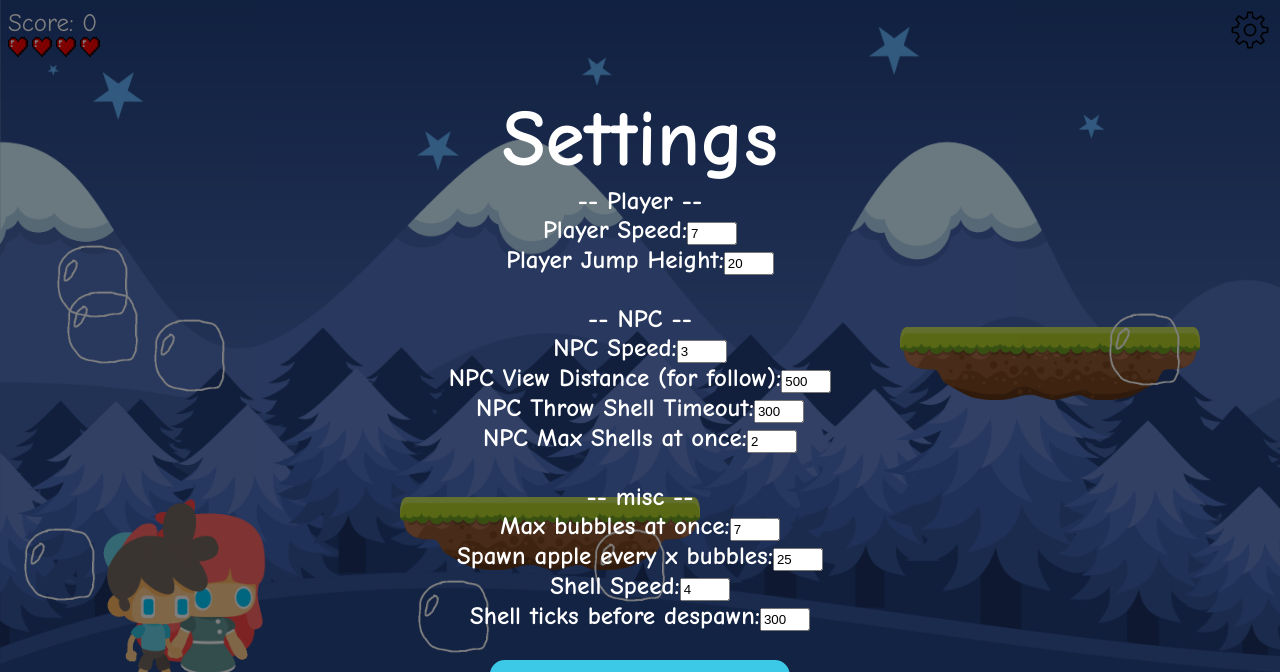
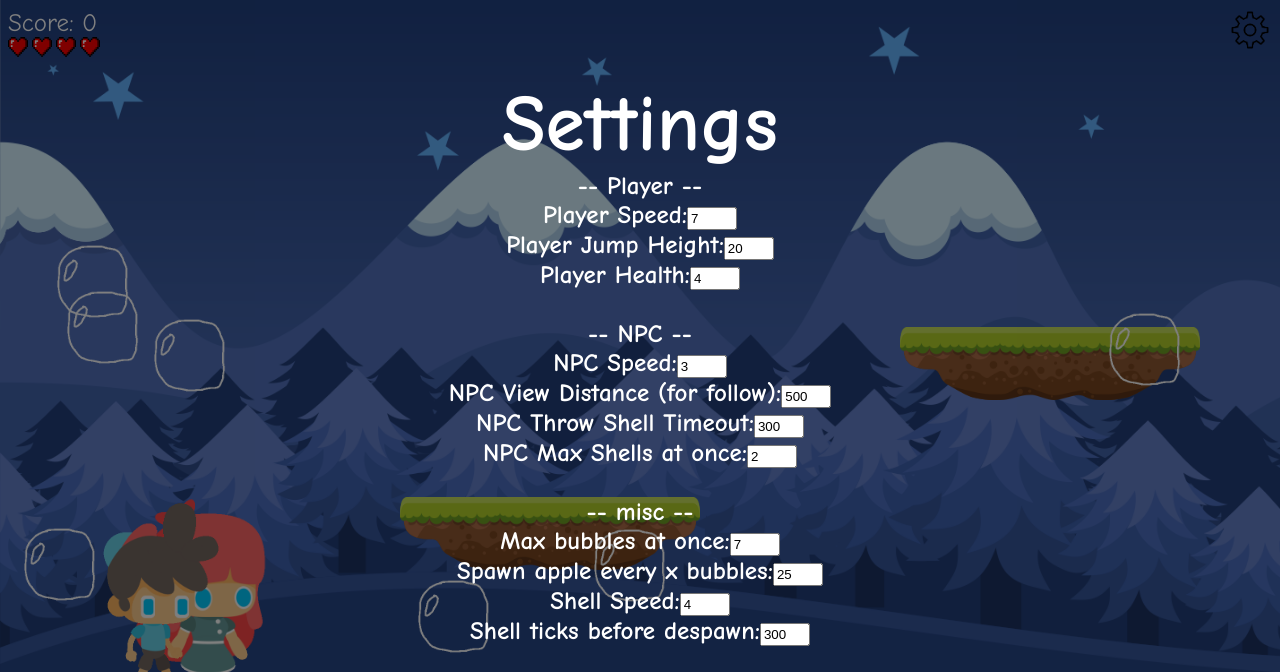
Before and after one commit to markviews/simple-html5-game, a plain HTML site: page index.html in a window 1280 px wide. Both pictures are taken after a click on the picture 1250 px from the left and 30 px from the top of the page. Shown: the top 672 px of the page. Drawn offline with Linux system fonts and the light colour scheme.

Commit message:
added player health to settings menu
renamed game.js
added credit for settings icon
added player health to settings menu
added webpage <title>

```diff
--- a/gameHTML5.js
+++ b/game.js
@@ -390,6 +390,7 @@ function openSettings() {
   document.getElementById("shell.speed").value = shell.speed;
   document.getElementById("shell.lifetime").value = shell.lifetime;
   document.getElementById("maxBubbles").value = maxBubbles;
+  document.getElementById("player.health").value = player.health;
   pause = true;
 }
 
@@ -408,5 +409,6 @@ function returnToGame() {
   shell.speed = parseFloat(document.getElementById("shell.speed").value);
   shell.lifetime = parseFloat(document.getElementById("shell.lifetime").value);
   maxBubbles = parseFloat(document.getElementById("maxBubbles").value);
+  player.health = parseFloat(document.getElementById("player.health").value);
   pause = false;
 }
--- a/index.html
+++ b/index.html
@@ -1,6 +1,7 @@
 <html>
 <head>
   <link rel="stylesheet" href="style.css">
+  <title>Cool Game</title>
 </head>
 
 <body>
@@ -12,6 +13,8 @@
   Apple: https://www.deviantart.com/barakaldo/art/Golden-Apple-325565683
   Turtle shell: https://www.mariomayhem.com/downloads/sprites/mario_kart_wii_sprites.php
   Heart: https://opengameart.org/content/heart-pixel-art
+  Settings icon: https://en.m.wikipedia.org/wiki/File:Windows_Settings_app_icon.png
+  I made the bubbles and sounds :)
   -->
   <div id="score">Score: 0</div>
   <img class="platform" src="images/platform.png" width=300 style="left: 400; bottom: 230;">
@@ -39,6 +42,7 @@
         <h4>-- Player --</h4><br>
         <h4>Player Speed:</h4><input id="player.speed" type="text"><br>
         <h4>Player Jump Height:</h4><input id="player.jumpHeight" type="text"><br>
+        <h4>Player Health:</h4><input id="player.health" type="text"><br>
         <br>
         <h4>-- NPC --</h4><br>
         <h4>NPC Speed:</h4><input id="npc.speed" type="text"><br>
@@ -60,7 +64,7 @@
 
   <img id="settings" src="images/settings.png" onclick="openSettings()">
 
-  <script src="gameHTML5.js"></script>
+  <script src="game.js"></script>
 </body>
 
 </html>
```
